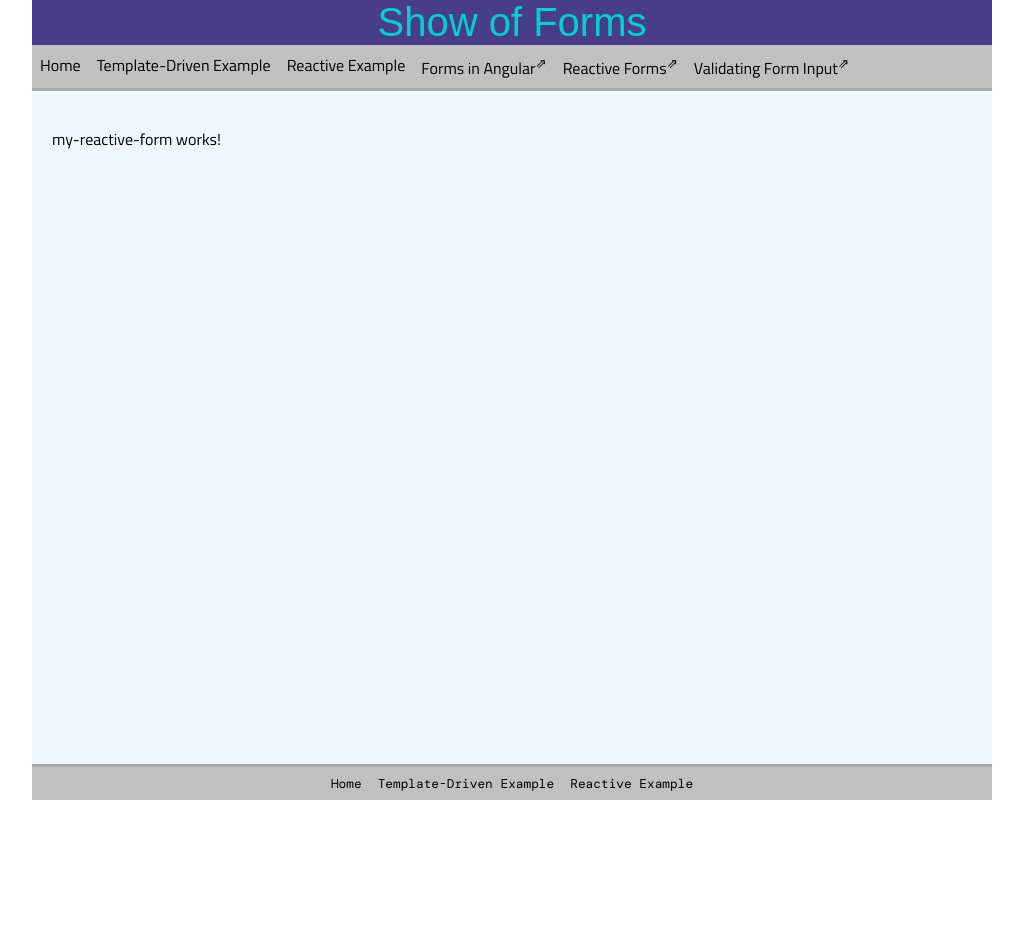
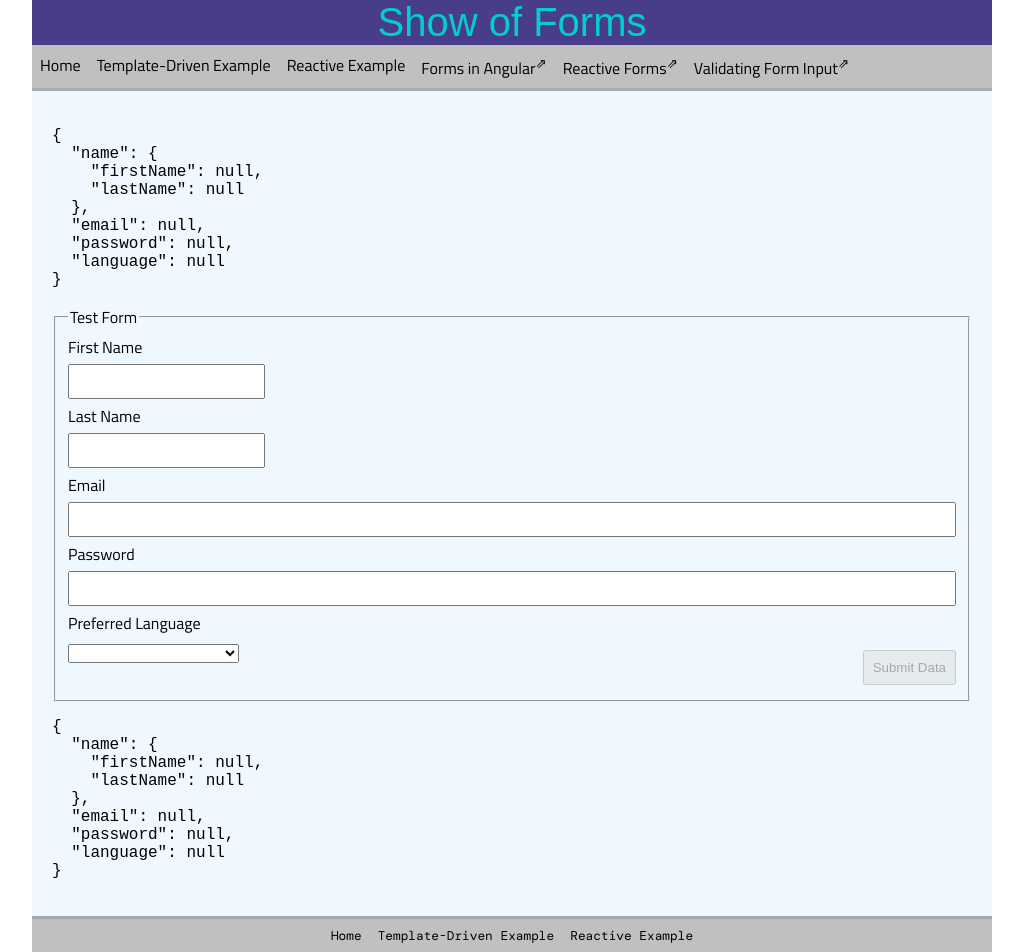
Before and after one commit to S-Skaggs/show-of-forms, an Angular app: page /reactive in a window 1280 px wide. Shown: the whole page, without its empty margins (128-1151 px from the left). Before the commit the page ends 800 px from the top, so only its background shows below. Built offline with nearby package versions, Linux system fonts and the light colour scheme; a web font is replaced by a local one.

Commit message:
BUG: See commented out sections of template

```diff
--- a/src/app/my-reactive-form/my-reactive-form.component.ts
+++ b/src/app/my-reactive-form/my-reactive-form.component.ts
@@ -1,16 +1,111 @@
 import { Component } from '@angular/core';
+import { FormControl, ReactiveFormsModule } from '@angular/forms';
+import { FormBuilder, FormGroup, Validators } from '@angular/forms';
+import { CommonModule } from '@angular/common';
 
 @Component({
   selector: 'app-my-reactive-form',
   standalone: true,
-  imports: [],
+  imports: [ReactiveFormsModule, CommonModule],
   template: `
-    <p>
-      my-reactive-form works!
-    </p>
+    <div class="form-container">
+    <pre>{{ testForm.value | json }}</pre>
+      <form [formGroup]="testForm" (ngSubmit)="submitForm()" class="test-form">
+        <fieldset>
+          <legend>Test Form</legend>
+          <div formGroupName="name">
+            <label for="firstName">First Name</label>
+            <input formControlName="firstName" type="text" id="firstName" name="firstName">
+            <!-- @if(testForm.controls['firstName'].touched && testForm.controls['firstName'].hasError('required')) {
+              <small class="error">First Name is required.</small>
+            } -->
+
+            <label for="lastName">Last Name</label>
+            <input formControlName="lastName" type="text" id="lastName" name="lastName">
+            <!-- @if(testForm.controls['lastName'].touched && testForm.controls['lastName'].hasError('required')) {
+              <small class="error">Last Name is required.</small>
+            } -->
+          </div>
+
+          <label for="email">Email</label>
+          <input formControlName="email" type="email" id="email" name="email">
+          @if(testForm.controls['email'].touched && testForm.controls['email'].hasError('required')) {
+            <small class="error">Email is required.</small>
+          }
+          @if(testForm.controls['email'].touched && testForm.controls['email'].hasError('email')) {
+            <small class="error">Invalid email address.</small>
+          }
+
+          <label for="password">Password</label>
+          <input formControlName="password" type="password" id="password" name="password">
+          @if(testForm.controls['password'].touched && testForm.controls['password'].hasError('required')) {
+            <small class="error">Password must be at least 9 characters long and contain at least one uppercase letter and one number..</small>
+          }
+          @if(testForm.controls['password'].touched && testForm.controls['password'].hasError('pattern')) {
+            <small class="error">Password is required.</small>
+          }
+
+          <label for="language">Preferred Language</label>
+          <select formControlName="language" id="language" name="language">
+            <option value="">Please select a language</option>
+            @for(lang of languages; track lang) {
+              <option value="{{ lang }}">{{ lang }}</option>
+            }
+          </select>
+          <!-- @if(testForm.controls['languages'].touched && testForm.controls['languages'].hasError('required')) {
+            <small class="error">Preferred language is required.</small>
+          } -->
+
+          <input type="submit" [disabled]="!testForm.valid" value="Submit Data">
+        </fieldset>
+      </form>
+    </div>
+    <pre>{{ testForm.value | json }}</pre>
   `,
-  styles: ``
+  styles: `
+    label, input {
+      display: block;
+      margin-bottom: 5px;
+    }
+
+    input, input[type="submit"] {
+      padding: 8px;
+      box-sizing: border-box;
+    }
+
+    input[type="email"], input[type="password"] {
+      width: 100%;
+    }
+
+    input[type="submit"] {
+      margin-top: 10px;
+      float: right;
+    }
+
+    .error {
+      color: red;
+      padding: 5px;
+    }
+  `
 })
 export class MyReactiveFormComponent {
+  testForm: FormGroup = this.formBuilder.group({
+    name: this.formBuilder.group({
+      firstName: [null, Validators.compose([Validators.required])],
+      lastName: [null, Validators.compose([Validators.required])],
+    }),
+    email: [null, Validators.compose([Validators.required, Validators.email])],
+    password: [null, Validators.compose([Validators.required, Validators.pattern(/^(?=.*[A-Z])(?=.*[0-9]).{8,}$/)])],
+    language: [null, Validators.compose([Validators.required])]
+  });
 
+  languages: string[] = [
+    'English',
+    'French',
+    'German'
+  ];
+
+  constructor(private formBuilder: FormBuilder){}
+
+  submitForm() {}
 }
```
